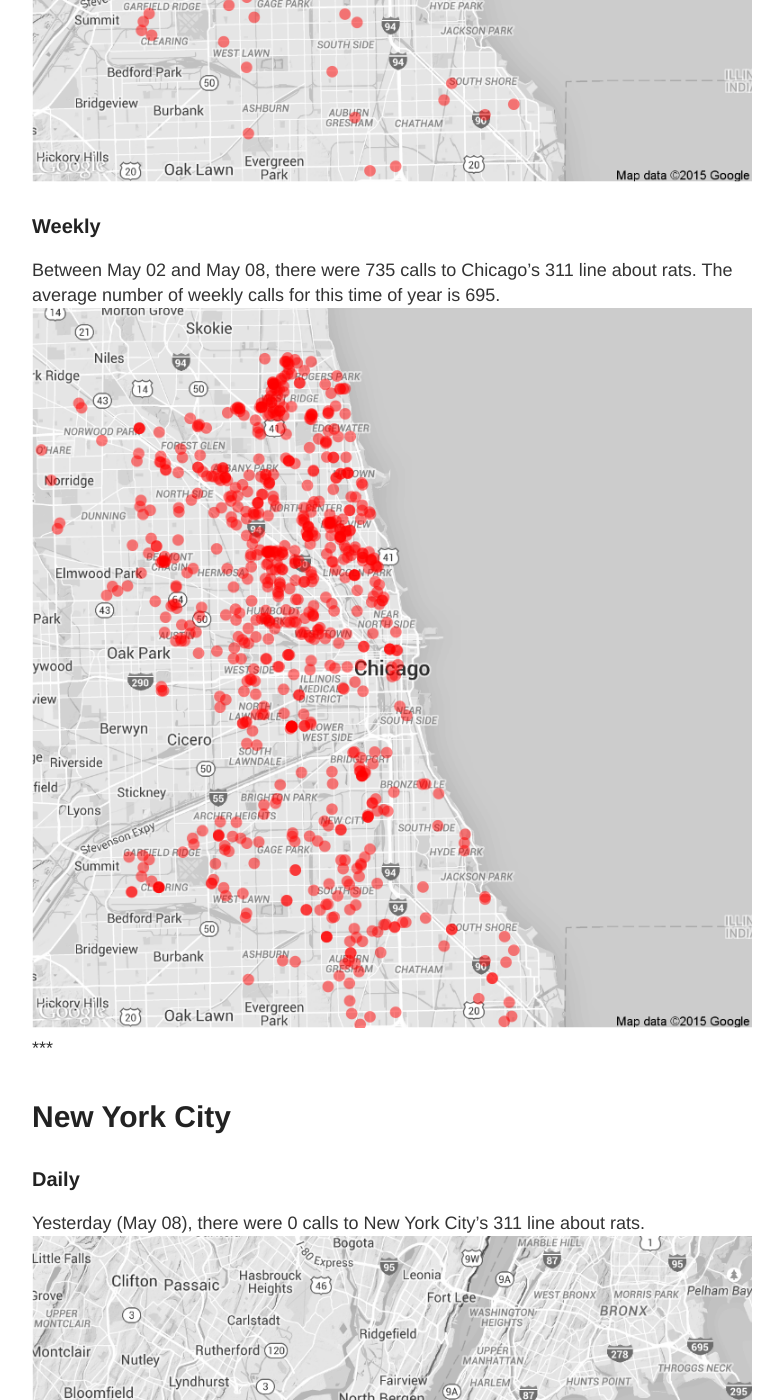
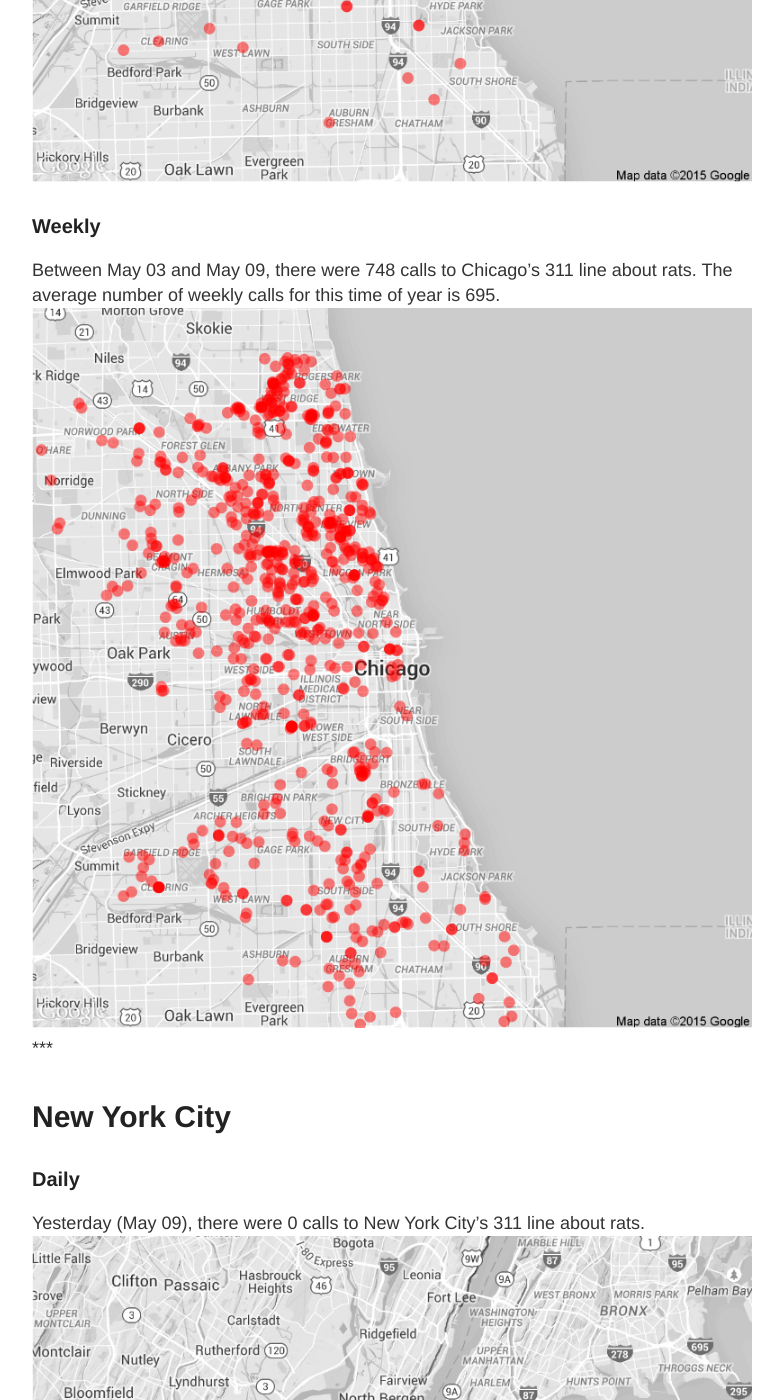
Before and after one commit to DanielHadley/ratmaps, a Jekyll site: the page built from daily.md, in a window 1280 px wide and 1400 px high, scrolled down 1033 px. Shown: the whole window, without its empty margins (248-1031 px from the left). Built offline with Jekyll 4.4.1, drawn with Linux system fonts in a browser that asks for light colours; comment, search, counter and statistics services are not loaded; some of the changed text lies outside the part shown.

Commit message:
Daily Maps

```diff
--- a/daily.md
+++ b/daily.md
@@ -15,22 +15,22 @@ tags: Chicago NYC weekly daily rats
 
 ### Daily
 
-Yesterday (May 08), there were 117 calls to Chicago's 311 line about rats.
+Yesterday (May 09), there were 49 calls to Chicago's 311 line about rats.
 ![Chicago rat calls to 311 weekly map]({{ site.cityimages }}/daily/Chicago_Rat_Map_Daily.png)
 
 ### Weekly
-Between May 02 and May 08, there were 735 calls to Chicago's 311 line about rats. The average number of weekly calls for this time of year is 695.
+Between May 03 and May 09, there were 748 calls to Chicago's 311 line about rats. The average number of weekly calls for this time of year is 695.
 ![Chicago rat calls to 311 weekly map]({{ site.cityimages }}/daily/Chicago_Rat_Map_Weekly.png)
 ***
 # New York City <a id="nyc"><a>
 
 ### Daily
 
-Yesterday (May 08), there were 0 calls to New York City's 311 line about rats.
+Yesterday (May 09), there were 0 calls to New York City's 311 line about rats.
 ![NYC rat calls to 311 weekly map]({{ site.cityimages }}/daily/NYC_Rat_Map_Daily.png)
 
 ### Weekly
-Between May 02 and May 08, there were 0 calls to New York City's 311 line about rats. The average number of weekly calls for this time of year is 250.
+Between May 03 and May 09, there were 0 calls to New York City's 311 line about rats. The average number of weekly calls for this time of year is 250.
 ![NYC rat calls to 311 weekly map]({{ site.cityimages }}/daily/NYC_Rat_Map_Weekly.png)
 
 Each red dot represents one call about a rat seen in that location. The dots are transparent, so multiple calls from one location will be seen as a solid dot. The usual caveats apply: more calls do not necessarily mean that there are more rats in that location than other parts of the city. A cluster of dots could indicate that one resident is unusually vocal about rodents in his or her neighborhood. Also, more densely populated neighborhoods tend to make more calls to 311.
```
Also changed, not shown: images/pages/daily/Chicago_Rat_Map_Daily.png, images/pages/daily/Chicago_Rat_Map_Weekly.png.
